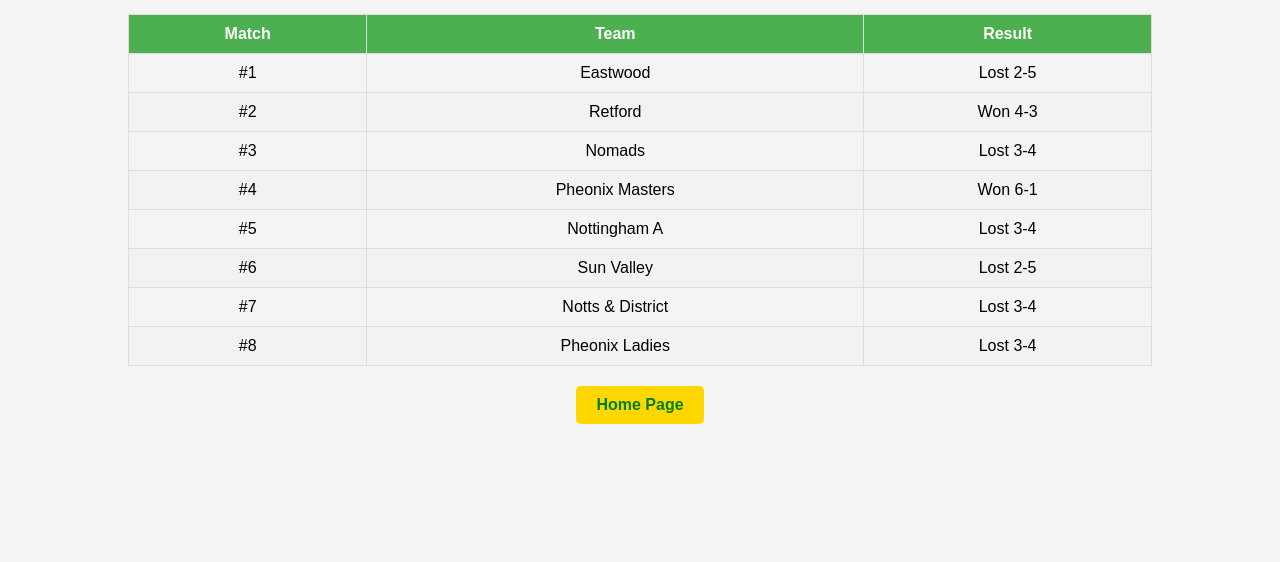
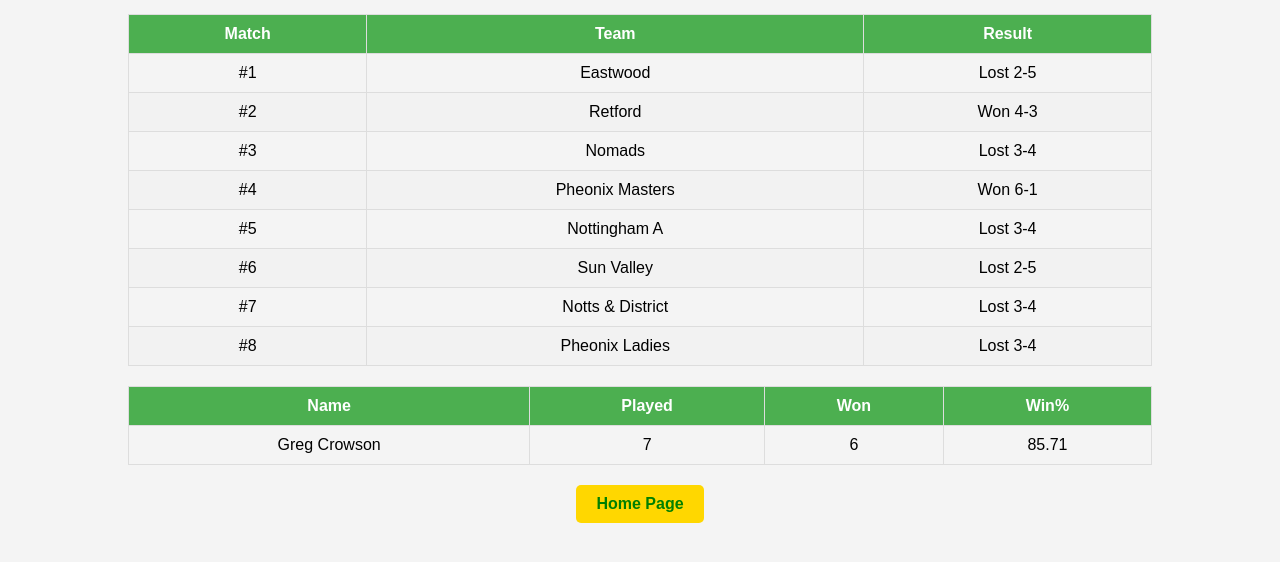
Before and after one commit to StaplefordCCIL/cup-day, a plain HTML site: page index.html in a window 1280 px wide. Shown: the part 64-626 px from the top of the page. Drawn offline with Linux system fonts and the light colour scheme.

Commit message:
Update index.html

```diff
--- a/index.html
+++ b/index.html
@@ -129,6 +129,26 @@
     </tbody>
 </table>
 
+    <!-- Table for Player Results -->
+<table>
+    <thead>
+        <tr>
+            <th>Name</th>
+            <th>Played</th>
+            <th>Won</th>
+            <th>Win%</th>
+        </tr>
+    </thead>
+    <tbody>
+        <tr>
+            <td>Greg Crowson</td>
+            <td>7</td>
+            <td>6</td>
+            <td>85.71</td>
+        </tr>
+    </tbody>
+</table>
+
 <p><a href="https://staplefordccil.github.io/home/" class="button-link">Home Page</a></p>
 
 </body>
```
